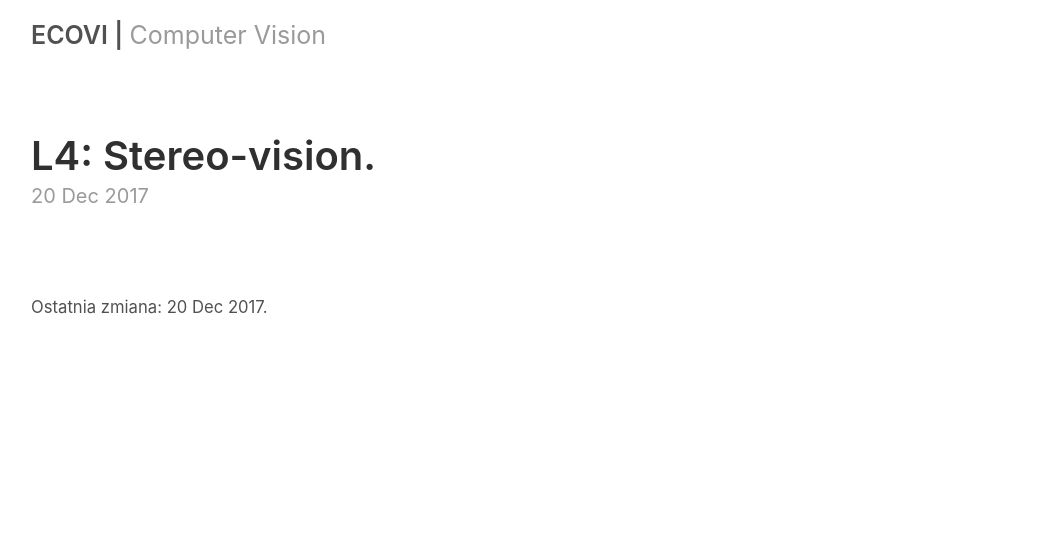
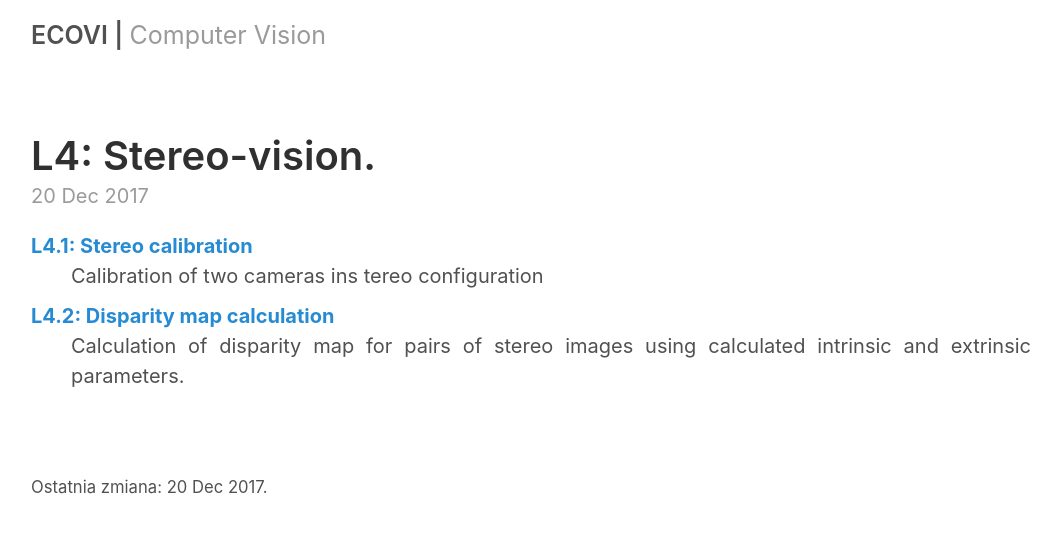
Before and after one commit to maciek-slon/ecovi, a Jekyll site: the page built from _posts/2017-12-20-L4.md, in a window 1280 px wide. Shown: the top 533 px of the page, without its empty margins (109-1170 px from the left). Built offline with Jekyll 4.4.1, drawn with Linux system fonts in a browser that asks for light colours; some of the changed lines change nothing that is shown.

Commit message:
L4 - stereo

```diff
--- a/_posts/2017-12-20-L4.md
+++ b/_posts/2017-12-20-L4.md
@@ -3,5 +3,5 @@ layout: lab
 title: Stereo-vision.
 category: metalab
 lab: 4
-ready: false
+ready: true
 ---
--- /dev/null
+++ b/_posts/2017-12-20-T1-calib.md
@@ -0,0 +1,61 @@
+---
+layout: task
+title: Stereo calibration
+category: lab
+lab: 4
+task: 1
+brief: Calibration of two cameras ins tereo configuration
+---
+
+
+## Stereo geometry
+
+[From Wikipedia, the free encyclopedia](https://en.wikipedia.org/wiki/Stereo_camera):
+A __stereo camera__ is a type of camera with two or more lenses with a separate image
+sensor or film frame for each lens. This allows the camera to simulate human binocular
+vision, and therefore gives it the ability to capture three-dimensional images,
+a process known as stereo photography.
+
+The basic phenomenon, which allows for calculation of distance based on two shifted
+pictures is parallax - the same point in space, observed from different points of
+view, will have different position on the picture. To make the calculations easier,
+we may assume, that both imaging planes are parallel (optical axes are parallel)
+and both cameras have the same orientation. In this case point in space is mapped on
+both images on the same horizontal line (in general case those are called [epipolar
+lines](https://en.wikipedia.org/wiki/Epipolar_geometry)).
+
+The important parameters of the stereo system are presented on the picture below.
+
+![]({{site.baseurl}}/public/l4/stereo-geom.jpg)
+
+## Stereo calibration
+
+In order to be able to retrieve 3D information from pairs of stereo images it is
+necessary to know the intrinsic parameters of each camera (i.e. _f_ and _c_, described
+also during [first tutorial]({{site.baseurl}}{% post_url 2017-10-18-T1-mono-calibration %}))
+as well as extrinsic parameters of the system (i.e. position of one camera relative
+to the other). In real world applications it is impossible to have perfectly aligned cameras,
+so extrinsic parameters contain both translation and rotation between cameras.
+
+Use Stereo Calibrator App to calibrate both intrinsic and extrinsic parameters.
+
+![]({{site.baseurl}}/public/l4/calib_1.jpg)
+
+## Stereo rectification
+
+When two cameras are calibrated, it is possible to simulate perfect parallel cameras,
+using the process called rectification. Given two images and stereo parameters,
+pictures are transformed in such a way, that for a given point in space, its _y_ coordinate
+is the same in both pictures.
+
+You can view the rectified pictures in after calibrating stereo camera by clicking
+on the "Show rectified" button. Horizontal lines can be treated as guides to check,
+whether the calibration was successful and the corresponding points are really
+on the same line.
+
+![]({{site.baseurl}}/public/l4/calib_2.jpg)
+
+## Export parameters
+
+After calibration export the parameters to Matlab. Following tasks require those
+parameters to be known.
--- /dev/null
+++ b/_posts/2017-12-20-T2-disparity.md
@@ -0,0 +1,93 @@
+---
+layout: task
+title: Disparity map calculation
+category: lab
+lab: 4
+task: 2
+brief: Calculation of disparity map for pairs of stereo images using calculated intrinsic and extrinsic parameters.
+---
+
+
+## Image rectification and disparity range estimation
+
+As it has been said before - the necessary step for stereo calculations is rectification
+of input images. This can be done using [rectifyStereoImages](https://www.mathworks.com/help/vision/ref/rectifystereoimages.html)
+function:
+
+{% highlight matlab %}
+% read pair of images
+I1 = imread('left/left-0000.png');
+I2 = imread('right/right-0000.png');
+
+% rectify images using calculated stereo parameters
+[J1, J2] = rectifyStereoImages(I1, I2, stereoParams);
+{% endhighlight %}
+
+Now you can display mix of left and right images as anaglyph (red-cyan) picture:
+
+{% highlight matlab %}
+imtool(cat(3, J1, J2, J2));
+{% endhighlight %}
+
+Using imtool you can measure disparity (distance) between points that are close to and
+far from the camera to get the range for disparity.
+
+![]({{site.baseurl}}/public/l4/imtool_1.jpg)
+
+## Calculating disparity map
+
+In Matlab, [disparity](https://www.mathworks.com/help/vision/ref/disparity.html)
+function is used to calculate disparity map from the two rectified images.
+There are few parameters to be tuned, mainly the disparity range.
+For the default parameters shown below, the result is not very nice (a lot of noise
+and wrong measurements).
+
+{% highlight matlab %}
+% disparity range
+dispRange = [0, 64];
+disparityMap = disparity(J1, J2, ...
+    'DisparityRange', dispRange, ...
+    'BlockSize', 15, ...
+    'ContrastThreshold', 0.5, ...
+    'UniquenessThreshold', 15 );
+
+% show disparity map
+figure
+imshow(disparityMap, dispRange);
+colormap(gca,jet)
+colorbar
+{% endhighlight %}
+
+![]({{site.baseurl}}/public/l4/disparity_1.jpg)
+
+## Calculating 3D points from disparity map
+
+When disparity map is calculated, you can convert it to full 3D coordinates of points.
+Based on baseline, focal length and disparity value X, Y and Z is calculated.
+
+{% highlight matlab %}
+points3D = reconstructScene(disparityMap, stereoParams);
+
+% expand gray image to three channels (simulate RGB)
+J1_col = cat(3, J1, J1, J1);
+
+% Convert to meters and create a pointCloud object
+points3D = points3D ./ 1000;
+ptCloud = pointCloud(points3D, 'Color', J1_col);
+
+% Create a streaming point cloud viewer
+player3D = pcplayer([-3, 3], [-3, 3], [0, 8], 'VerticalAxis', 'y', ...
+    'VerticalAxisDir', 'down');
+
+% Visualize the point cloud
+view(player3D, ptCloud);
+{% endhighlight %}
+
+
+![]({{site.baseurl}}/public/l4/3d_1.jpg)
+
+## Expected results for good parameters
+
+
+![]({{site.baseurl}}/public/l4/disparity_2.jpg)
+![]({{site.baseurl}}/public/l4/3d_2.jpg)
```
Also changed, not shown: public/l4/3d_1.jpg (added), public/l4/3d_2.jpg (added), public/l4/calib_1.jpg (added), public/l4/calib_2.jpg (added), public/l4/disparity_1.jpg (added), public/l4/disparity_2.jpg (added), public/l4/imtool_1.jpg (added), public/l4/stereo-geom.jpg (added).
